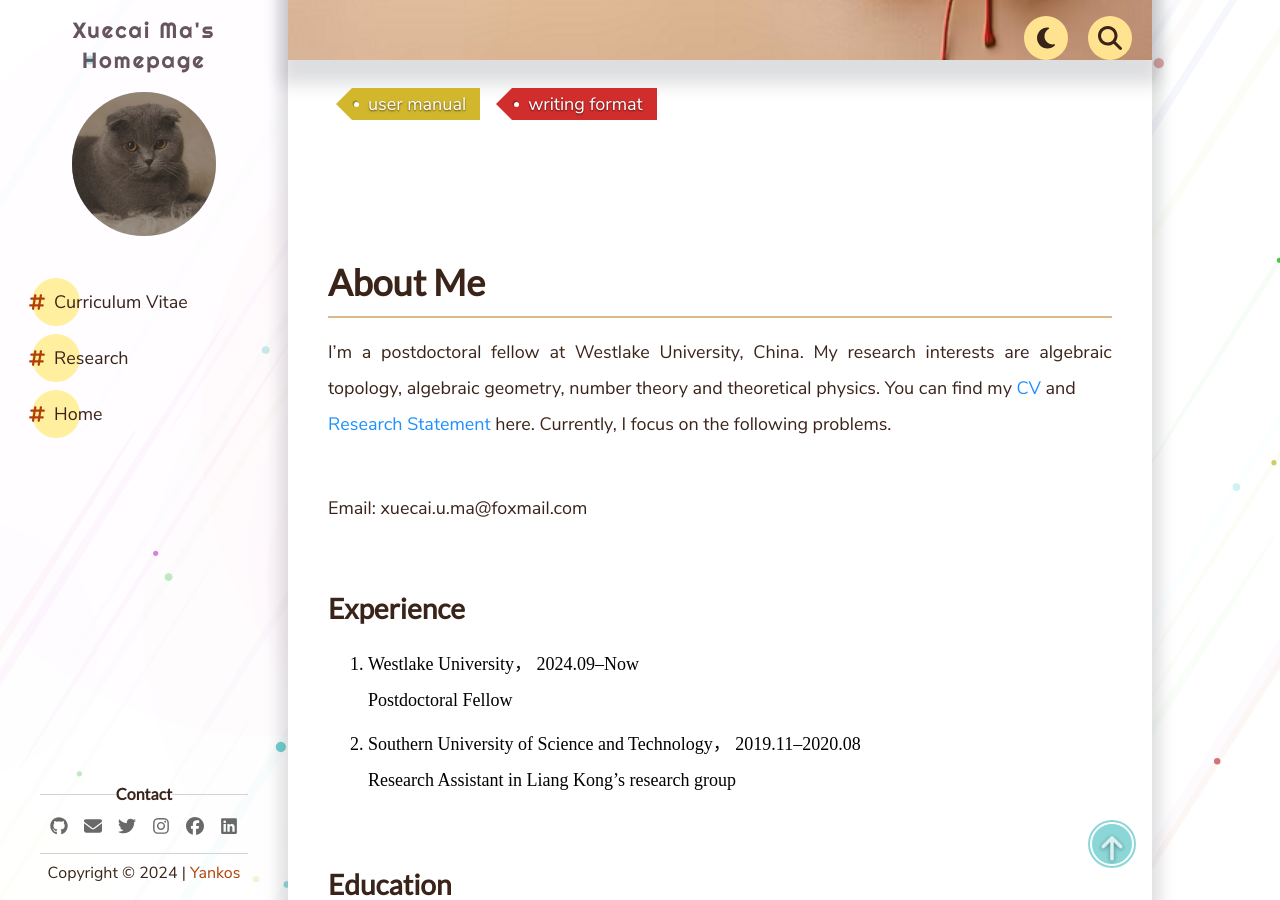
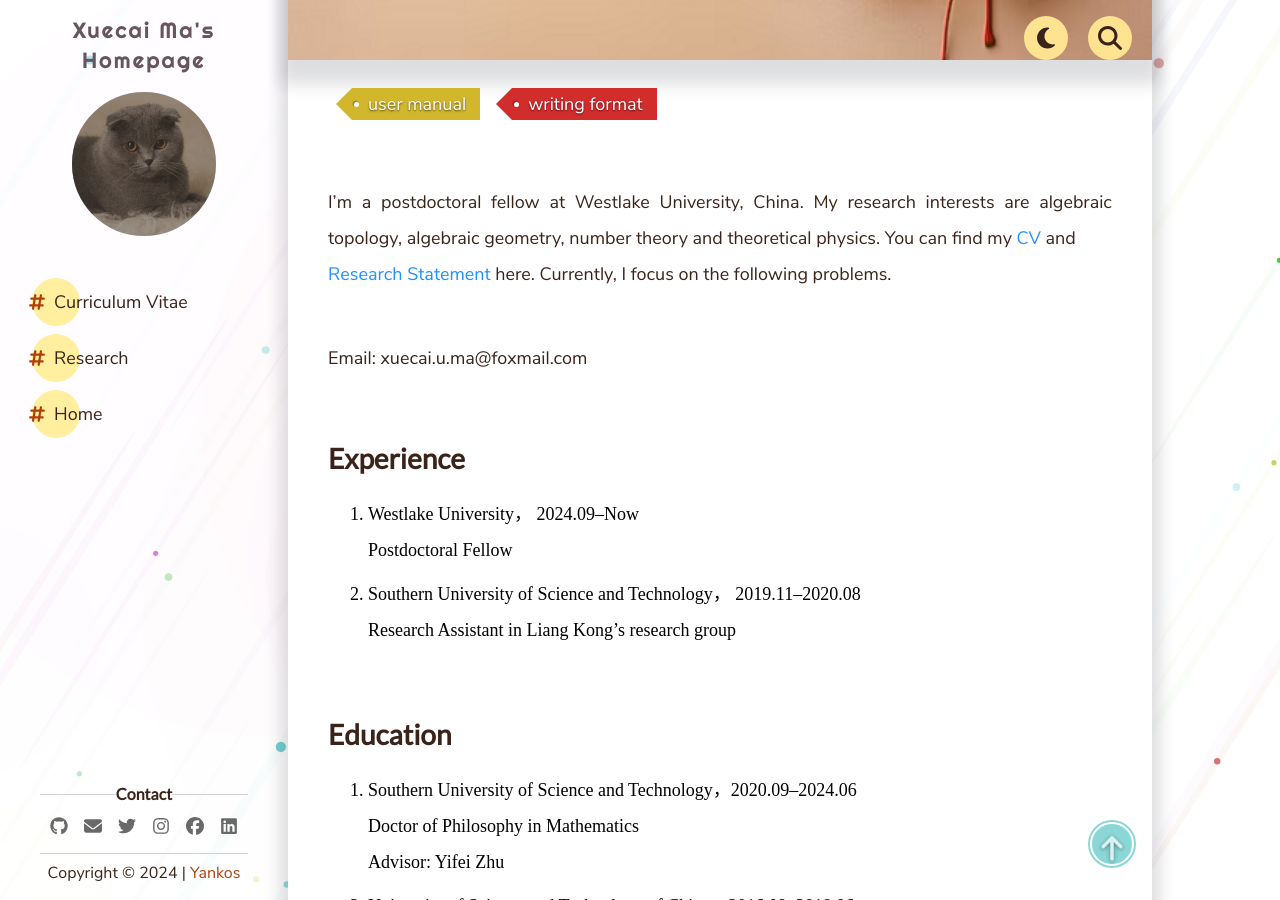
Before and after one commit to maxuecai/maxuecai.github.io, a Jekyll site: the page built from _pages/Curriculum Vitae.md, in a window 1280 px wide and 900 px high, scrolled down 547 px. Built offline with Jekyll 4.4.1, drawn with Linux system fonts in a browser that asks for light colours; comment, search, counter and statistics services are not loaded.

Commit message:
Update Curriculum Vitae.md

```diff
--- a/_pages/Curriculum Vitae.md
+++ b/_pages/Curriculum Vitae.md
@@ -10,8 +10,7 @@ bookmark: true
 
 
 
-# About Me
----
+
 
 I'm a postdoctoral  fellow at Westlake University, China.  My research interests are algebraic topology, algebraic geometry, number theory and theoretical physics. You can find my [CV](files/Xuecai_CV.pdf) and
 [Research Statement](files/Xuecai_Research.pdf) here.  Currently, I focus on  the following  problems.
```
